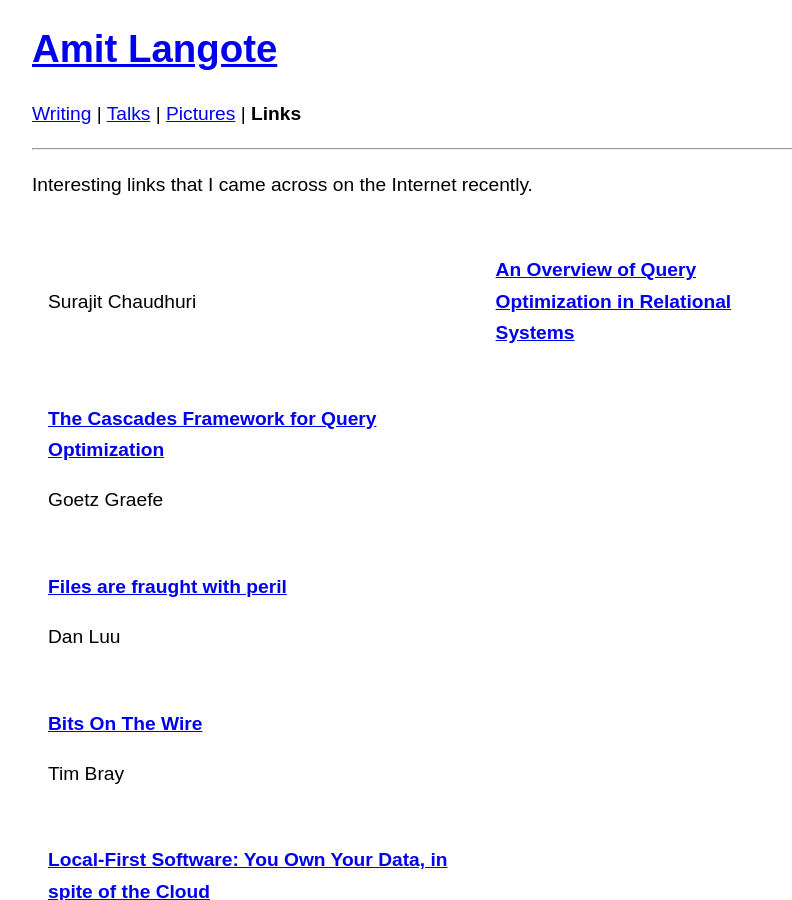
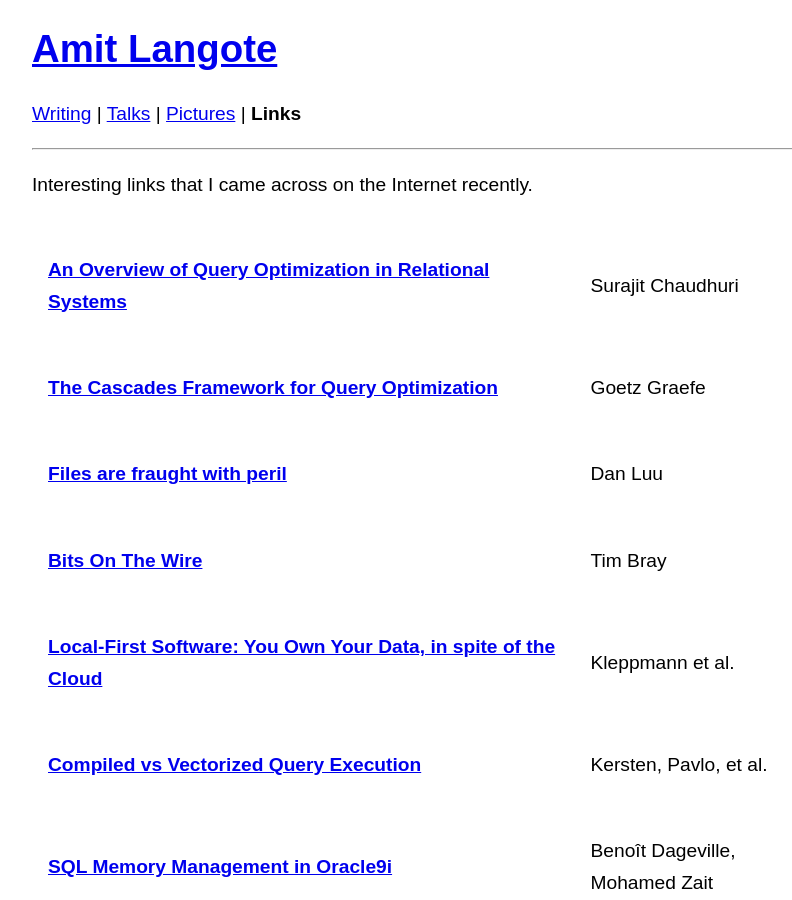
Before and after one commit to amitlan/website, a Jekyll site: the page built from bookmarks/index.md, in a window 1280 px wide and 900 px high. Shown: the whole window, without its empty margins (224-1016 px from the left). Built offline with Jekyll 4.4.1, drawn with Linux system fonts in a browser that asks for light colours.

Commit message:
links: new layout

```diff
--- a/bookmarks/index.md
+++ b/bookmarks/index.md
@@ -7,26 +7,26 @@ title: Links
 Interesting links that I came across on the Internet recently.
 
 <table cellspacing="15">
-  <tr><td><p>Surajit Chaudhuri</p></td><td><p><a href="https://www.microsoft.com/en-us/research/wp-content/uploads/2016/02/pods98-tutorial.pdf"><b>An Overview of Query Optimization in Relational Systems</b></a></p></td></tr>
+  <tr><td><p><a href="https://www.microsoft.com/en-us/research/wp-content/uploads/2016/02/pods98-tutorial.pdf"><b>An Overview of Query Optimization in Relational Systems</b></a></p></td><td><p>Surajit Chaudhuri</p></td></tr>
 
-  <tr><td><p><a href="https://www.cse.iitb.ac.in/infolab/Data/Courses/CS632/Papers/Cascades-graefe.pdf"><b>The Cascades Framework for Query Optimization</b></a></p><p>Goetz Graefe</p></td></tr>
+  <tr><td><p><a href="https://www.cse.iitb.ac.in/infolab/Data/Courses/CS632/Papers/Cascades-graefe.pdf"><b>The Cascades Framework for Query Optimization</b></a></p></td><td><p>Goetz Graefe</p></td></tr>
 
-  <tr><td><p><a href="https://danluu.com/deconstruct-files/"><b>Files are fraught with peril</b></a></p><p>Dan Luu</p></td></tr>
+  <tr><td><p><a href="https://danluu.com/deconstruct-files/"><b>Files are fraught with peril</b></a></p></td><td><p>Dan Luu</p></td></tr>
 
-  <tr><td><p><a href="https://www.tbray.org/ongoing/When/201x/2019/11/17/Bits-On-the-Wire"><b>Bits On The Wire </b></a></p><p>Tim Bray</p></td></tr>
+  <tr><td><p><a href="https://www.tbray.org/ongoing/When/201x/2019/11/17/Bits-On-the-Wire"><b>Bits On The Wire </b></a></p></td><td><p>Tim Bray</p></td></tr>
 
-  <tr><td><p><a href="https://martin.kleppmann.com/papers/local-first.pdf"><b>Local-First Software: You Own Your Data, in spite of the Cloud</b></a></p><p>Kleppmann et al.</p></td></tr>
+  <tr><td><p><a href="https://martin.kleppmann.com/papers/local-first.pdf"><b>Local-First Software: You Own Your Data, in spite of the Cloud</b></a></p></td><td><p>Kleppmann et al.</p></td></tr>
 
-  <tr><td><p><a href="http://www.vldb.org/pvldb/vol11/p2209-kersten.pdf"><b>Compiled vs Vectorized Query Execution</b></a></p><p>Kersten, Pavlo, et al.</p></td></tr>
+  <tr><td><p><a href="http://www.vldb.org/pvldb/vol11/p2209-kersten.pdf"><b>Compiled vs Vectorized Query Execution</b></a></p></td><td><p>Kersten, Pavlo, et al.</p></td></tr>
 
-  <tr><td><p><a href="http://www.vldb.org/conf/2002/S29P03.pdf"><b>SQL Memory Management in Oracle9i</b></a></p><p>Benoît Dageville, Mohamed Zait</p></td></tr>
+  <tr><td><p><a href="http://www.vldb.org/conf/2002/S29P03.pdf"><b>SQL Memory Management in Oracle9i</b></a></p></td><td><p>Benoît Dageville, Mohamed Zait</p></td></tr>
 
-  <tr><td><p><a href="https://www.pdl.cmu.edu/PDL-FTP/Storage/ceph-exp-sosp19.pdf"><b>File Systems Unfit as Distributed Storage Backends: Lessons from 10 Years of Ceph Evolution</b></a></p><p>Aghayev et al.</p></td></tr>
+  <tr><td><p><a href="https://www.pdl.cmu.edu/PDL-FTP/Storage/ceph-exp-sosp19.pdf"><b>File Systems Unfit as Distributed Storage Backends: Lessons from 10 Years of Ceph Evolution</b></a></p></td><td><p>Aghayev et al.</p></td></tr>
 
-  <tr><td><p><a href="https://static.googleusercontent.com/media/research.google.com/en//people/jeff/stanford-295-talk.pdf"><b>Software Engineering Advice from Building Large-Scale Distributed Systems</b></a></p><p>Jeff Dean</p></td></tr>
+  <tr><td><p><a href="https://static.googleusercontent.com/media/research.google.com/en//people/jeff/stanford-295-talk.pdf"><b>Software Engineering Advice from Building Large-Scale Distributed Systems</b></a></p></td><td><p>Jeff Dean</p></td></tr>
 
-  <tr><td><p><a href="https://db.cs.cmu.edu/papers/2016/pavlo-newsql-sigmodrec2016.pdf"><b>What’s Really New with NewSQL?</b></a></p><p>Andrew Pavlo, Matthew Aslett</p></td></tr>
+  <tr><td><p><a href="https://db.cs.cmu.edu/papers/2016/pavlo-newsql-sigmodrec2016.pdf"><b>What’s Really New with NewSQL?</b></a></p></td><td><p>Andrew Pavlo, Matthew Aslett</p></td></tr>
 
-  <tr><td><p><a href="https://www.benkuhn.net/rha"><b>Readability, hackability, and abstraction</b></a></p><p>Ben Kuhn</p></td></tr>
+  <tr><td><p><a href="https://www.benkuhn.net/rha"><b>Readability, hackability, and abstraction</b></a></p></td><td><p>Ben Kuhn</p></td></tr>
 
 </table>
```
